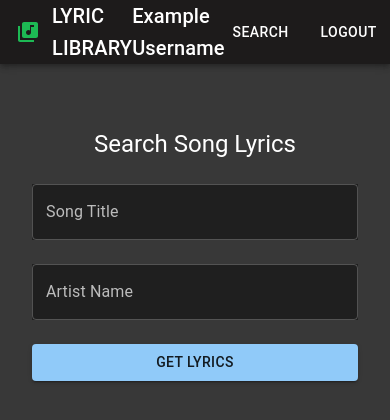
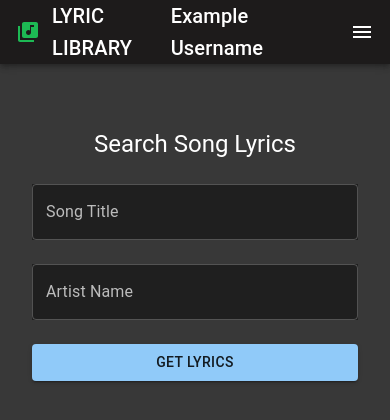
Before and after one commit to moxamadfarax/lyric-library, a React (Create React App) app in the folder client/: page / in a window 390 px wide. Shown: the top 420 px of the page. Built offline with nearby package versions, Linux system fonts and the light colour scheme.

Commit message:
added hamburger icon to navbar

```diff
--- a/client/src/components/Navbar.js
+++ b/client/src/components/Navbar.js
@@ -7,10 +7,17 @@ import {
   Stack,
   Button,
   createTheme,
+  useMediaQuery,
+  Drawer,
+  List,
+  ListItem,
+  ListItemText,
 } from "@mui/material";
 import LibraryMusicIcon from "@mui/icons-material/LibraryMusic";
+import MenuIcon from "@mui/icons-material/Menu";
 
 export default function Navbar({ username }) {
+  const isSmallScreen = useMediaQuery("(max-width:650px)");
   const theme = createTheme({
     components: {
       MuiToolbar: {
@@ -22,6 +29,42 @@ export default function Navbar({ username }) {
       },
     },
   });
+
+  const [drawerOpen, setDrawerOpen] = React.useState(false);
+
+  const toggleDrawer = () => {
+    setDrawerOpen(!drawerOpen);
+  };
+
+  // Render links based on screen size
+  const renderLinks = () => {
+    if (isSmallScreen) {
+      return (
+        <Drawer
+          anchor="top"
+          open={drawerOpen}
+          onClose={toggleDrawer}
+          sx={{ top: 0, height: "100vh" }}
+        >
+          <List sx={{ width: 250 }} onClick={toggleDrawer}>
+            <ListItem button>
+              <ListItemText primary="Search" />
+            </ListItem>
+            <ListItem button>
+              <ListItemText primary="Logout" />
+            </ListItem>
+          </List>
+        </Drawer>
+      );
+    } else {
+      return (
+        <Stack direction="row" spacing={2}>
+          <Button color="inherit">Search</Button>
+          <Button color="inherit">Logout</Button>
+        </Stack>
+      );
+    }
+  };
 
   return (
     <AppBar position="static">
@@ -41,10 +84,19 @@ export default function Navbar({ username }) {
         <Typography variant="h6" component="div" sx={{ flexGrow: 1 }}>
           {username}
         </Typography>
-        <Stack direction="row" spacing={2}>
-          <Button color="inherit">Search</Button>
-          <Button color="inherit">Logout</Button>
-        </Stack>
+        {renderLinks()}
+        {isSmallScreen && (
+          <IconButton
+            size="large"
+            edge="end"
+            color="inherit"
+            aria-label="menu"
+            sx={{ ml: 2 }}
+            onClick={toggleDrawer}
+          >
+            <MenuIcon />
+          </IconButton>
+        )}
       </Toolbar>
     </AppBar>
   );
```
